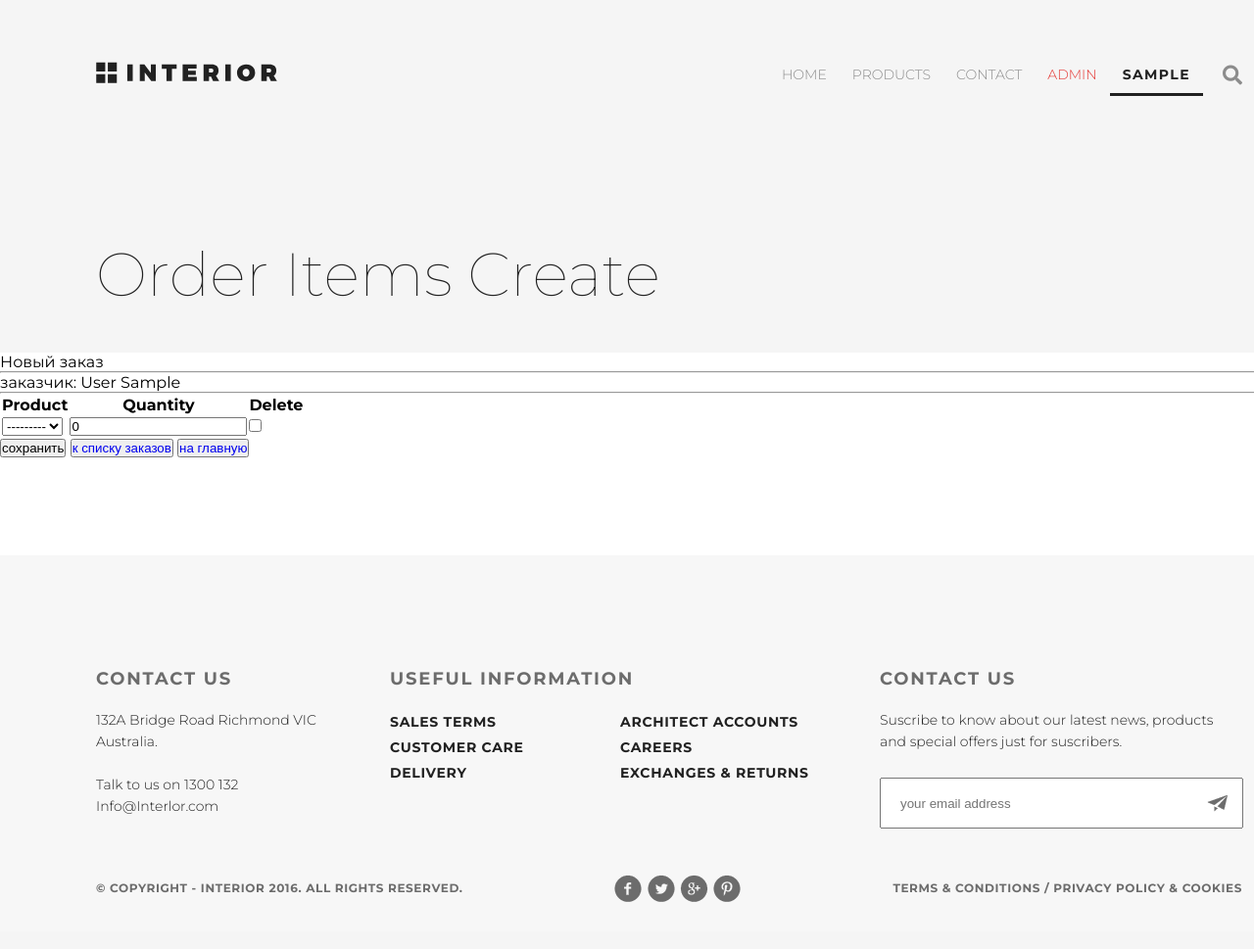
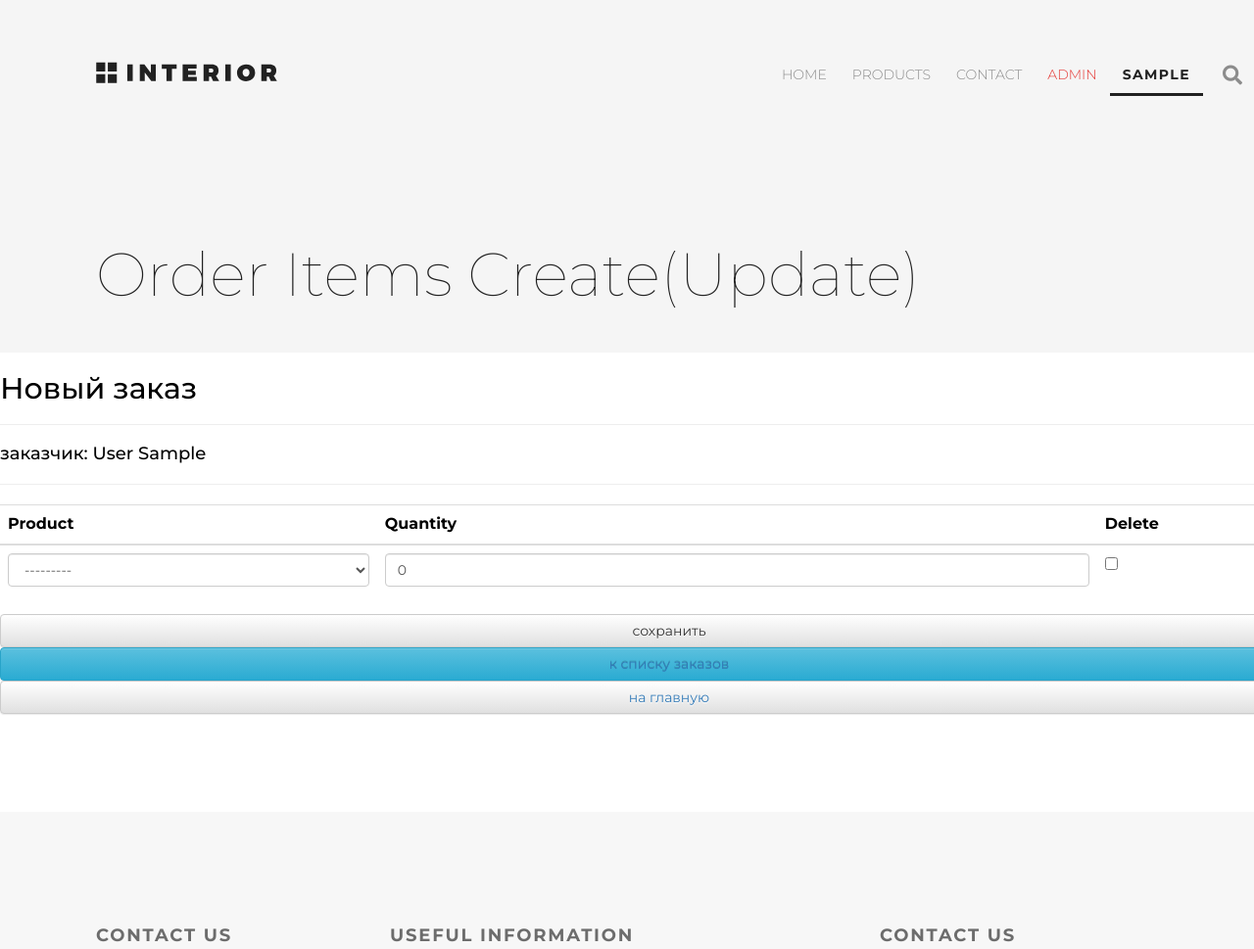
Before and after one commit to kurtatag/geekbrains-django-optimization-tools, a Django app: page /order/create/ in a window 1280 px wide; the page is wider, and only the part inside the window is pictured. Shown: the top 969 px of that part at 98% size. Before the commit the page ends 921 px from the top of that part, so only its background shows below. Run offline with Django 3.2, Linux system fonts and the light colour scheme; the visitor is signed in with stand-in values (Sample User, id 1); data that the repository does not hold is empty; some libraries are stand-ins or nearby versions.

Commit message:
Apply bootstrap to ordersapp

```diff
--- a/mainapp/templates/mainapp/base.html
+++ b/mainapp/templates/mainapp/base.html
@@ -13,6 +13,7 @@
     {% block css %}
         <link href="https://fonts.googleapis.com/css?family=Montserrat:100,300,400,500,700" rel="stylesheet">
         <link rel="stylesheet" href="https://use.fontawesome.com/releases/v5.6.3/css/all.css" integrity="sha384-UHRtZLI+pbxtHCWp1t77Bi1L4ZtiqrqD80Kn4Z8NTSRyMA2Fd33n5dQ8lWUE00s/" crossorigin="anonymous">
+        <link rel="stylesheet" href="{% static 'css/bootstrap-iso.css' %}">
         <link rel="stylesheet" href="{% static 'css/style.css' %}">
     {% endblock css %}
 </head>
--- a/ordersapp/templates/ordersapp/order_confirm_delete.html
+++ b/ordersapp/templates/ordersapp/order_confirm_delete.html
@@ -9,6 +9,7 @@
 {% endblock menu %}
 
 {% block content %}
+    <div class="bootstrap-iso">
         <div class="category_delete">
             <div class="h1">Уверены, что хотите удалить?</div>
             {% include 'ordersapp/includes/inc_order_summary.html' %}
@@ -20,4 +21,5 @@
                 <a href="{% url 'ordersapp:orders_list' %}">отмена</a>
             </button>
         </div>
+    </div>
 {% endblock %}
--- a/ordersapp/templates/ordersapp/order_detail.html
+++ b/ordersapp/templates/ordersapp/order_detail.html
@@ -9,6 +9,7 @@
 {% endblock menu %}
 
 {% block content %}
+    <div class="bootstrap-iso">
         {% include 'ordersapp/includes/inc_order_summary.html' %}
         <div class="basket_list">
             {% for item in object.orderitems.select_related %}
@@ -32,4 +33,5 @@
             {% endfor %}
         </div>
         {% include 'ordersapp/includes/inc_order_actions.html' %}
+    </div>
 {% endblock %}
--- a/ordersapp/templates/ordersapp/order_form.html
+++ b/ordersapp/templates/ordersapp/order_form.html
@@ -4,11 +4,12 @@
 {% block menu %}
     <div class="hero padding-site">
         {% include 'mainapp/includes/inc_site_navigation.html' %}
-        <h1 class="hero-title">Order Items Create</h1>
+        <h1 class="hero-title">Order Items Create(Update)</h1>
     </div>
 {% endblock menu %}
 
 {% block content %}
+    <div class="bootstrap-iso">
         {% include 'ordersapp/includes/inc_order_summary.html' %}
         <div class="order_form">
             <form action="" method="post">
@@ -48,13 +49,5 @@
                 {% include 'ordersapp/includes/inc_order_actions.html' %}
             </form>
         </div>
-{#    <form method="post">{% csrf_token %}#}
-{#        {{ form.as_p }}#}
-{#        <input type="submit" value="Save">#}
-{#    </form>#}
-{##}
-{#    {% for form in orderitems.forms %}#}
-{#        {{ form.as_p }}#}
-{#    {% endfor %}#}
-
+    </div>
 {% endblock %}
--- a/ordersapp/templates/ordersapp/order_list.html
+++ b/ordersapp/templates/ordersapp/order_list.html
@@ -9,6 +9,7 @@
 {% endblock menu %}
 
 {% block content %}
+    <div class="bootstrap-iso">
         <div class="h2 text-center head">
             Ваши заказы,
             {% if user.first_name %}
@@ -68,4 +69,5 @@
                 новый
             </a>
         </button>
+    </div>
 {% endblock %}
--- a/ordersapp/views.py
+++ b/ordersapp/views.py
@@ -79,7 +79,6 @@ class OrderItemsCreate(CreateView):
         return super().form_valid(form)
 
 
-
 class OrderRead(DetailView):
     model = Order
 
```
Lines whose indentation alone changed are shown as unchanged.
